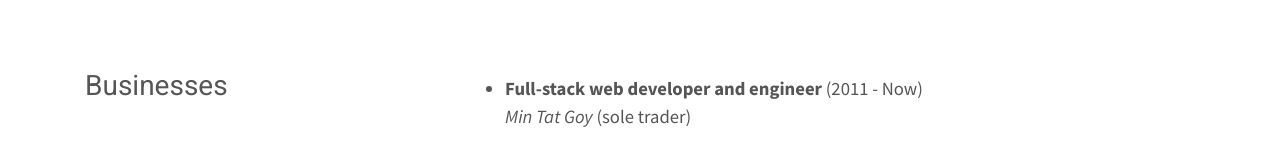
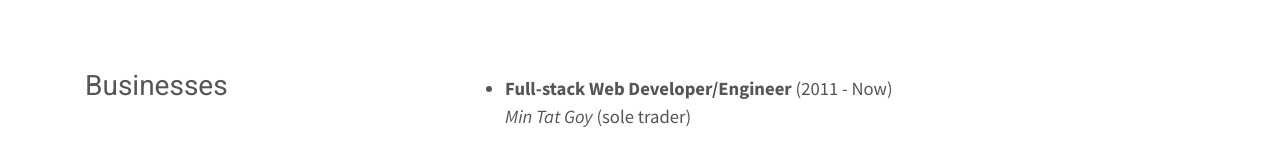
Before and after one commit to davidgoy/davidgoy.github.io, a plain HTML site: page index.html in a window 1280 px wide. Shown: the part 1762-1921 px from the top of the page. Drawn offline with nearby package versions, Linux system fonts and the light colour scheme; some packages are replaced by stand-ins of ours; a script that the page names is missing.

Commit message:
Update page

```diff
--- a/index.html
+++ b/index.html
@@ -219,7 +219,7 @@
 
             <ul>
               <li class="mb-4">
-                <strong>Full-stack web developer and engineer</strong> (2011 - Now)
+                <strong>Full-stack Web Developer/Engineer</strong> (2011 - Now)
                 <br>
                 <em>Min Tat Goy</em> (sole trader)
               </li>
```
Also changed, not shown: 1 other file.
